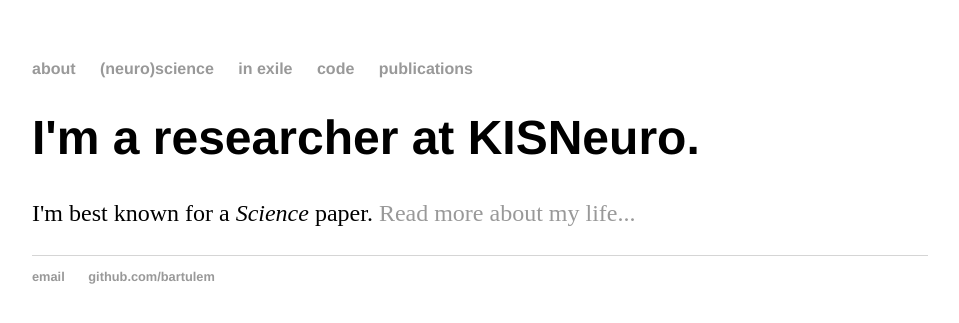
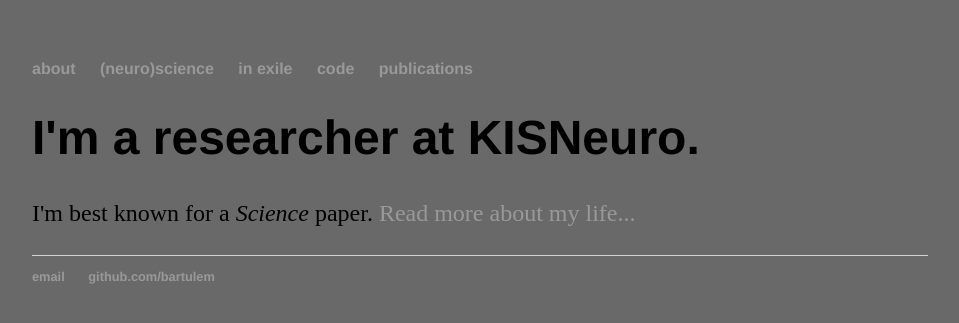
Before and after one commit to bartulem/bartulem.github.io, a Jekyll site: the page built from index.html, in a window 1280 px wide. Shown: the top 323 px of the page, without its empty margins (160-1119 px from the left). Built offline with Jekyll 4.4.1, drawn with Linux system fonts in a browser that asks for light colours.

Commit message:
Update main.css

```diff
--- a/css/main.css
+++ b/css/main.css
@@ -1,7 +1,7 @@
 body {
     margin: 60px auto;
     width: 70%;
-    background-color: gray15;
+    background-color: dimgray;
 }
 nav ul, footer ul {
     font-family:'Helvetica', 'Sans-Serif', 'Arial';
```
